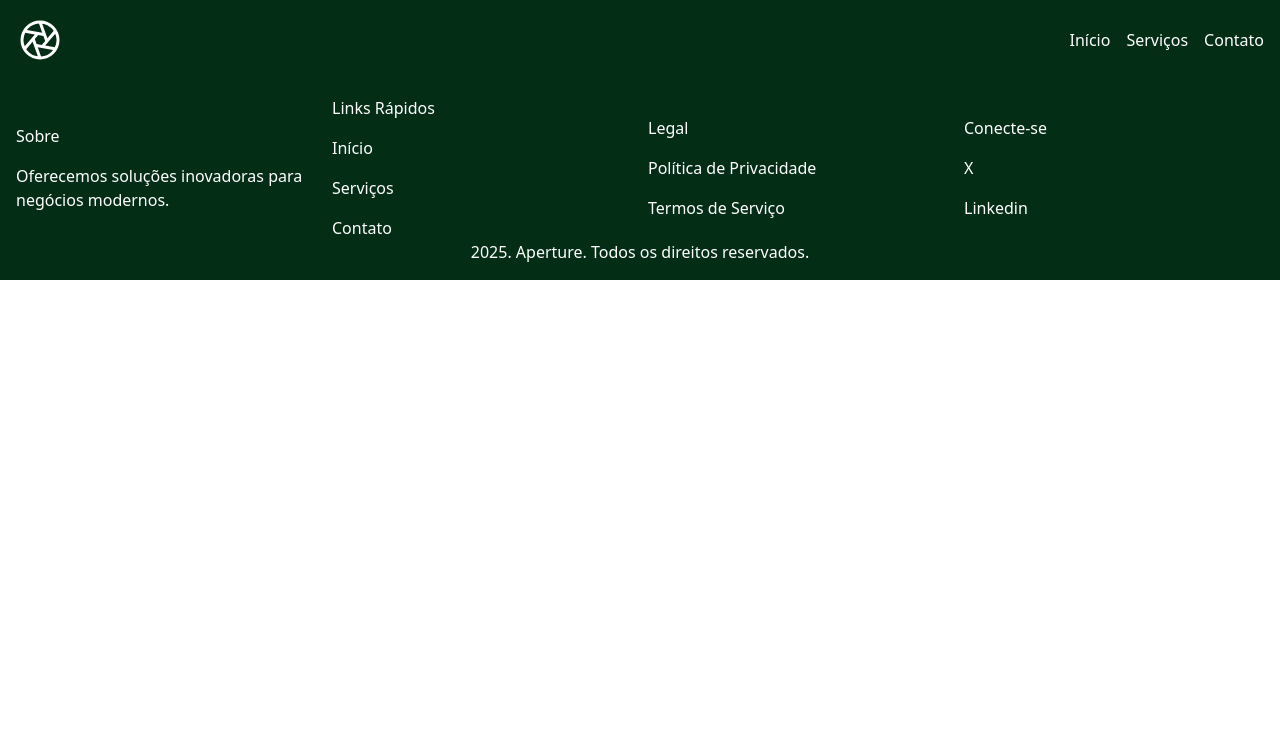
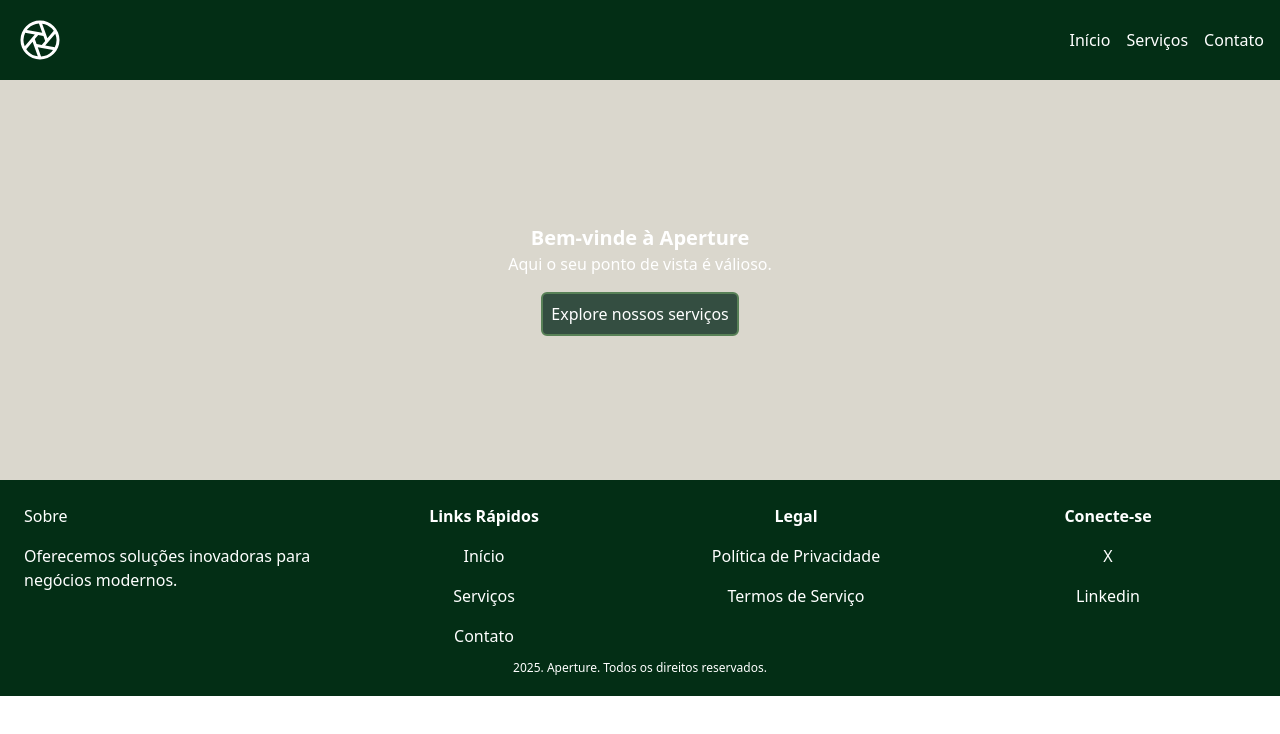
Before and after one commit to scottineo/desafioreact, a React (Vite) app: page / in a window 1280 px wide. Shown: the top 734 px of the page. Built offline with nearby package versions, Linux system fonts and the light colour scheme.

Commit message:
criação banner boas vindas

```diff
--- a/src/App.css
+++ b/src/App.css
@@ -0,0 +1,13 @@
+:root {
+  --quaternary: #a3b18aff;
+  --tertiary: #588157ff;
+  --primary: #3a5a40ff;
+  --secondary: #344e41ff;
+
+  --black-800: #171717;
+
+  --back: #dad7cdff;
+  --gray-400: #505861;
+
+  --white: #f9f9f9;
+}
--- a/src/App.tsx
+++ b/src/App.tsx
@@ -2,12 +2,14 @@ import { BrowserRouter, Route, Routes } from "react-router-dom";
 import "./App.css";
 import Navbar from "./components/navbar/Navbar";
 import Footer from "./components/footer/Footer";
+import Banner from "./components/banner/Banner";
 
 function App() {
   return (
     <>
       <BrowserRouter>
         <Navbar />
+        <Banner />
         <div>
           <Routes>
             <Route path="/" element={""} />
--- /dev/null
+++ b/src/components/banner/Banner.tsx
@@ -0,0 +1,16 @@
+function Banner() {
+  return (
+    <div className="w-full bg-(--back) text-white flex flex-col items-center justify-center h-[400px]">
+      <h1 className="font-bold text-xl">Bem-vinde à Aperture</h1>
+      <p>Aqui o seu ponto de vista é válioso.</p>
+      <button
+        type="button"
+        className="bg-(--secondary) border-(--tertiary) border-2 rounded-md p-2 mt-4 hover:bg-(--tertiary) hover:text-(--secundary)"
+      >
+        Explore nossos serviços
+      </button>
+    </div>
+  );
+}
+
+export default Banner;
--- a/src/components/footer/Footer.tsx
+++ b/src/components/footer/Footer.tsx
@@ -2,29 +2,29 @@ function Footer() {
   return (
     <>
       <footer className="w-full bg-green-950 text-white p-4 ">
-        <div className="flex justify-center space-evenly items-center gap-4">
+        <div className="flex justify-between gap-4 p-2">
           <div className="container flex flex-col gap-4">
             <h2>Sobre</h2>
             <p>Oferecemos soluções inovadoras para negócios modernos.</p>
           </div>
-          <div className="container flex flex-col gap-4">
-            <h2>Links Rápidos</h2>
-            <p>Início</p>
+          <div className="container flex flex-col gap-4 text-center">
+            <h2 className="font-semibold">Links Rápidos</h2>
+            <p className="">Início</p>
             <p>Serviços</p>
             <p>Contato</p>
           </div>
-          <div className="container flex flex-col gap-4">
-            <h2>Legal</h2>
+          <div className="container flex flex-col gap-4 text-center">
+            <h2 className="font-semibold">Legal</h2>
             <p>Política de Privacidade</p>
             <p>Termos de Serviço</p>
           </div>
-          <div className="container flex flex-col gap-4">
-            <h2>Conecte-se</h2>
+          <div className="container flex flex-col gap-4 text-center">
+            <h2 className="font-semibold">Conecte-se</h2>
             <p>X</p>
             <p>Linkedin</p>
           </div>
         </div>
-        <p className="text-center">
+        <p className="text-center text-xs font-thin m-1">
           2025. Aperture. Todos os direitos reservados.
         </p>
       </footer>
```
